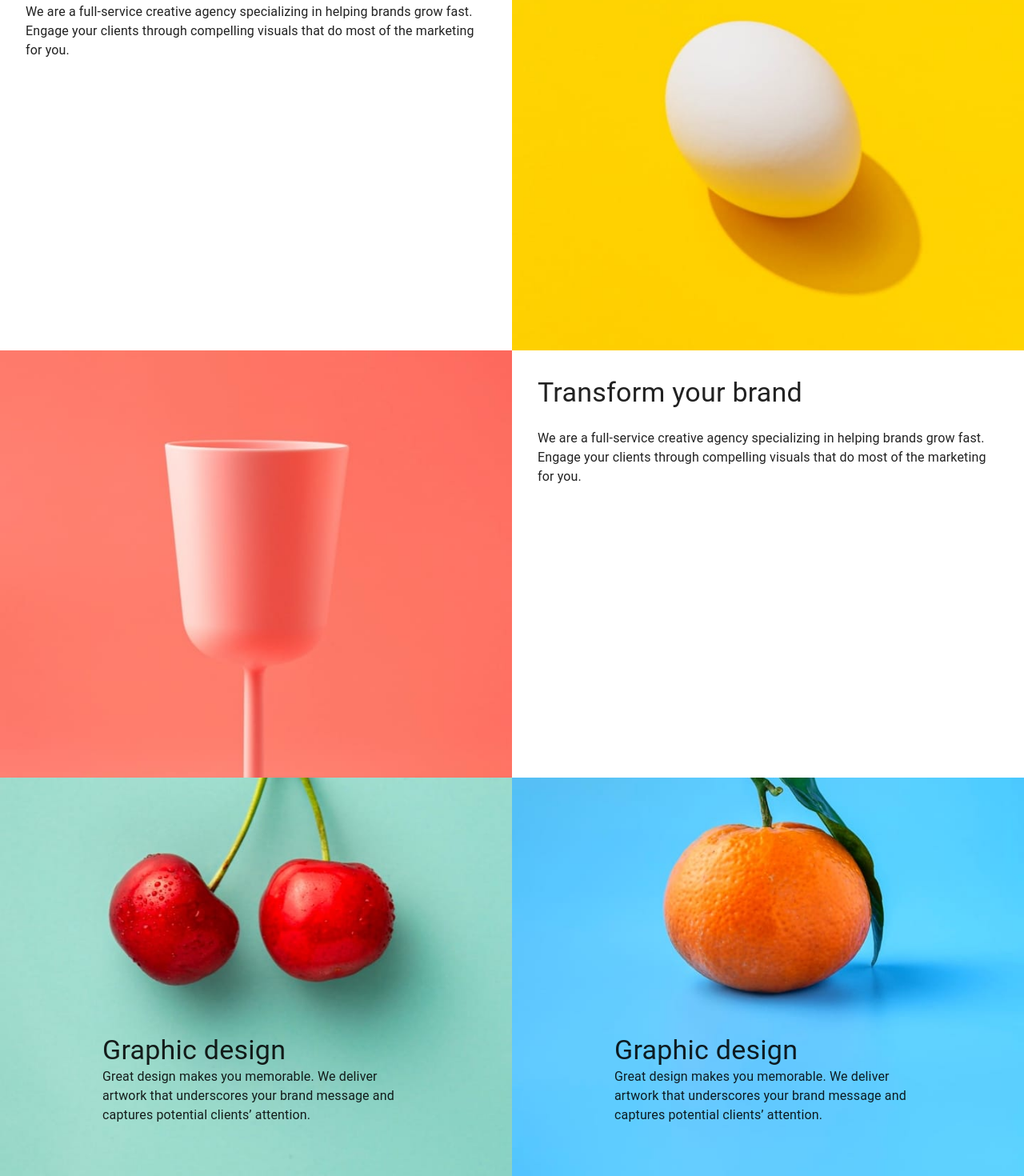
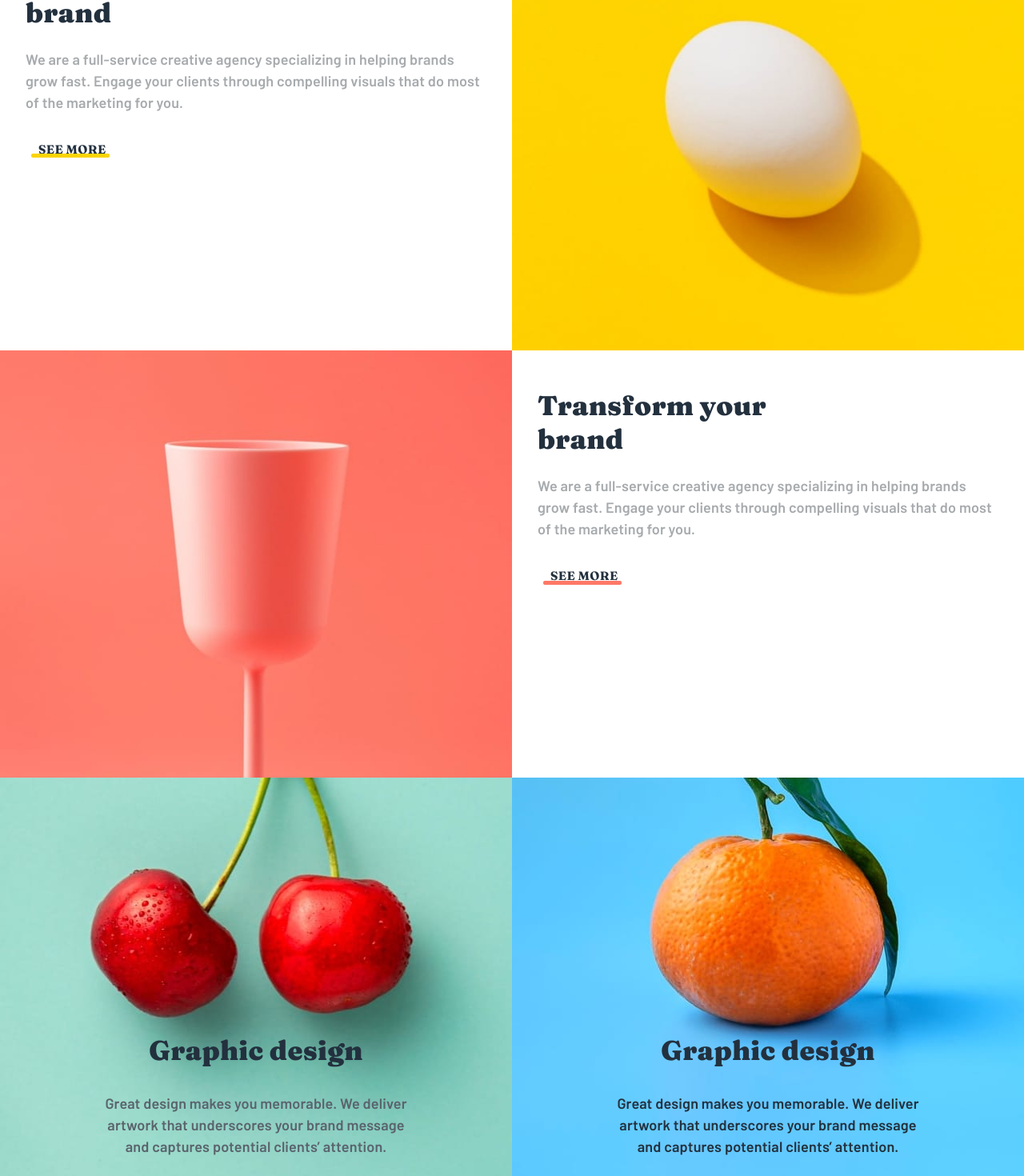
Before and after one commit to meyoh-23/sunnyhills-landing-page, a React (Create React App) app: page / in a window 1280 px wide. Shown: the part 895-2365 px from the top of the page at 80% size. Built offline with nearby package versions, Linux system fonts and the light colour scheme.

Commit message:
typography for core values

```diff
--- a/src/components/CoreValues.jsx
+++ b/src/components/CoreValues.jsx
@@ -1,4 +1,4 @@
-import { Box, Typography } from '@mui/material';
+import { Box, Button, Typography } from '@mui/material';
 import React from 'react';
 import desktopEgg from './../assets/images/desktop/image-transform.jpg';
 import mobileEgg from './../assets/images/mobile/image-transform.jpg';
@@ -53,19 +53,61 @@ function CoreValues() {
                   xs: "none",
                   md: "flex"
                 },
-                p: 4,
+                px: 4,
+                py: 6,
                 flexDirection: "column",
                 justifyContent: "space-between",
                 alignItems: "flex-start",
                 gap: 3
               }}
               >
-                <Typography variant='h4'>
+                <Typography variant='h4'
+                sx={{
+                  fontFamily: "'Fraunces', serif",
+                  fontWeight: "900",
+                  color: "hsl(212, 27%, 19%)",
+                  maxWidth: "300px",
+                }}
+                >
                   Transform your brand
                 </Typography>
-                <Typography variant='p'>
+                <Typography variant='p'
+                sx={{
+                textAlign: "left",
+                fontWeight: "600",
+                fontFamily: "'Barlow', sans-serif",
+                fontSize: "1.125rem",
+                color: "hsl(210, 4%, 67%)"
+              }}
+                >
                   We are a full-service creative agency specializing in helping brands grow fast. Engage your clients through compelling visuals that do most of the marketing for you.
                 </Typography>
+                <Button
+                variant='text'
+                size='large'
+                sx={{
+                  fontFamily: "'Fraunces', serif",
+                  color: "hsl(212, 27%, 19%)",
+                  fontWeight: "700",
+                  px: "1rem",
+                  pb: 0,
+                  position: "relative",
+                }}
+                >
+                  see more
+                  <span
+                  style={{
+                    width: "98px",
+                    height: "5px",
+                    backgroundColor: "hsl(51, 100%, 49%)",
+                    position: "absolute",
+                    left: "7px",
+                    bottom: "3px",
+                    borderRadius: "2px"
+                }}>
+
+                </span>
+                </Button>
               </Box>
             </Box>
             <Box
@@ -84,13 +126,28 @@ function CoreValues() {
                 p: 4,
                 flexDirection: "column",
                 justifyContent: "space-between",
-                alignItems: "flex-start",
+                alignItems: "center",
                 gap: 3
               }}>
-                <Typography variant='h4'>
+                <Typography variant='h4'
+                sx={{
+                  fontFamily: "'Fraunces', serif",
+                  fontWeight: "900",
+                  color: "hsl(212, 27%, 19%)",
+                  textAlign: "center"
+                }}
+                >
                   Transform your brand
                 </Typography>
-                <Typography variant='p'>
+                <Typography variant='p'
+                sx={{
+                  textAlign: "center",
+                  fontWeight: "600",
+                  fontFamily: "'Barlow', sans-serif",
+                  fontSize: "1.125rem",
+                  color: "hsl(210, 4%, 67%)"
+                }}
+                >
                   We are a full-service creative agency specializing in helping brands grow fast. Engage your clients through compelling visuals that do most of the marketing for you.
                 </Typography>
               </Box>
@@ -138,17 +195,59 @@ function CoreValues() {
               md: "flex",
               width: "50vw"
             },
+            px: 4,
+            py: 6,
             flexDirection: "column",
             alignItems: "flex-start",
-            gap: 3,
-            p: 4,
+            gap: 3
           }}>
-            <Typography variant='h4'>
+            <Typography variant='h4'
+            sx={{
+                  fontFamily: "'Fraunces', serif",
+                  fontWeight: "900",
+                  color: "hsl(212, 27%, 19%)",
+                  maxWidth: "300px",
+                }}
+            >
               Transform your brand
             </Typography>
-            <Typography variant='p'>
+            <Typography variant='p'
+            sx={{
+                textAlign: "left",
+                fontWeight: "600",
+                fontFamily: "'Barlow', sans-serif",
+                fontSize: "1.125rem",
+                color: "hsl(210, 4%, 67%)"
+              }}
+            >
               We are a full-service creative agency specializing in helping brands grow fast. Engage your clients through compelling visuals that do most of the marketing for you.
             </Typography>
+            <Button
+                variant='text'
+                size='large'
+                sx={{
+                  fontFamily: "'Fraunces', serif",
+                  color: "hsl(212, 27%, 19%)",
+                  fontWeight: "700",
+                  px: "1rem",
+                  pb: 0,
+                  position: "relative",
+                }}
+                >
+                  see more
+                  <span
+                  style={{
+                    width: "98px",
+                    height: "5px",
+                    backgroundColor: "hsl(7, 99%, 70%)",
+                    position: "absolute",
+                    left: "7px",
+                    bottom: "3px",
+                    borderRadius: "2px"
+                }}>
+
+                </span>
+                </Button>
           </Box>
           <Box
           sx={{
@@ -170,12 +269,28 @@ function CoreValues() {
             },
             p: 4,
             flexDirection: "column",
-            alignItems: "flex-start",
+            alignItems: "center",
+            gap: 3
           }}>
-            <Typography variant='h4'>
+            <Typography variant='h4'
+            sx={{
+              fontFamily: "'Fraunces', serif",
+              fontWeight: "900",
+              color: "hsl(212, 27%, 19%)",
+              textAlign: "center"
+            }}
+            >
               Stand out to the right audience
             </Typography>
-            <Typography variant='p'>
+            <Typography variant='p'
+            sx={{
+                textAlign: "center",
+                fontWeight: "600",
+                fontFamily: "'Barlow', sans-serif",
+                fontSize: "1.125rem",
+                color: "hsl(210, 4%, 67%)"
+              }}
+            >
               Using a collaborative formula of designers, researchers, photographers, videographers, and copywriters, we’ll build and extend your brand in digital places.
             </Typography>
           </Box>
@@ -191,6 +306,7 @@ function CoreValues() {
         >
           <Box
           sx={{
+            alignItems: "center",
             display: "flex",
             flexDirection: "column",
             backgroundImage: {
@@ -206,21 +322,39 @@ function CoreValues() {
             },
             height: {
               xs: "95vh",
-              md: "65vh"
+              md: "75vh"
             }
           }}
           >
             <Box sx={{
               pt: {
-                xs: "95%",
+                xs: "90%",
                 md: "50%"
               },
-              px: "20%"
+              display: "flex",
+              flexDirection: "column",
+              px: "20%",
+              gap: "2rem",
             }}>
-              <Typography variant='h4'>
+              <Typography variant='h4'
+              sx={{
+              fontFamily: "'Fraunces', serif",
+              fontWeight: "900",
+              color: "hsl(212, 27%, 19%)",
+              textAlign: "center"
+              }}
+            >
               Graphic design
               </Typography>
-              <Typography variant='p'>
+              <Typography
+              sx={{
+                textAlign: "center",
+                fontWeight: "600",
+                fontFamily: "'Barlow', sans-serif",
+                fontSize: "1.125rem",
+                color: "hsl(213, 9%, 39%)"
+              }}
+              >
                 Great design makes you memorable. We deliver artwork that underscores your brand message and captures potential clients’ attention.
               </Typography>
             </Box>
@@ -242,21 +376,40 @@ function CoreValues() {
             },
             height: {
               xs: "95vh",
-              md: "65vh"
+              md: "75vh"
             }
           }}
           >
             <Box sx={{
               pt: {
-                xs: "98%",
+                xs: "90%",
                 md: "50%"
               },
-              px: "20%"
+              display: "flex",
+              flexDirection: "column",
+              px: "20%",
+              gap: "2rem",
             }}>
-              <Typography variant='h4'>
+              <Typography variant='h4'
+              sx={{
+              fontFamily: "'Fraunces', serif",
+              fontWeight: "900",
+              color: "hsl(212, 27%, 19%)",
+              textAlign: "center",
+              gap: 3,
+              }}
+              >
               Graphic design
               </Typography>
-              <Typography variant='p'>
+              <Typography
+              sx={{
+                textAlign: "center",
+                fontWeight: "600",
+                fontFamily: "'Barlow', sans-serif",
+                fontSize: "1.125rem",
+                color: "hsl(212, 27%, 19%)"
+              }}
+              >
                 Great design makes you memorable. We deliver artwork that underscores your brand message and captures potential clients’ attention.
               </Typography>
             </Box>
```
